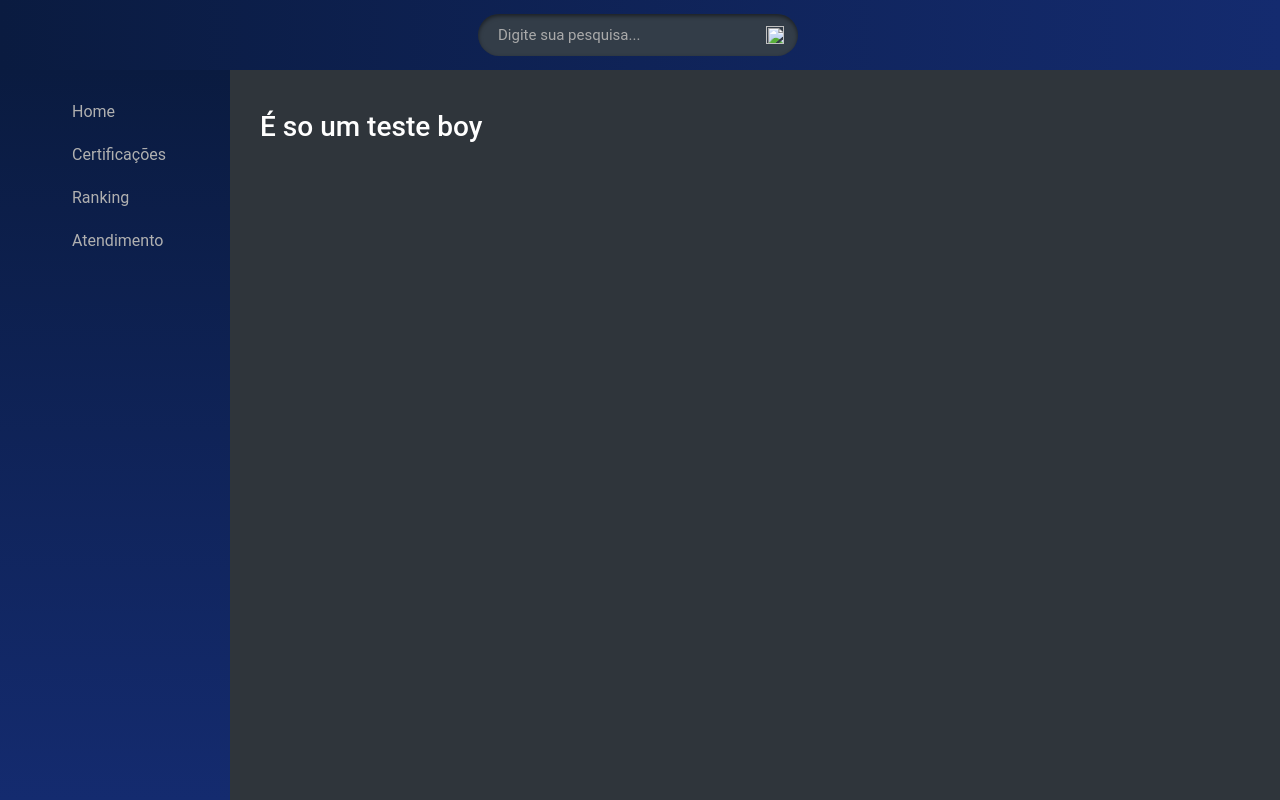
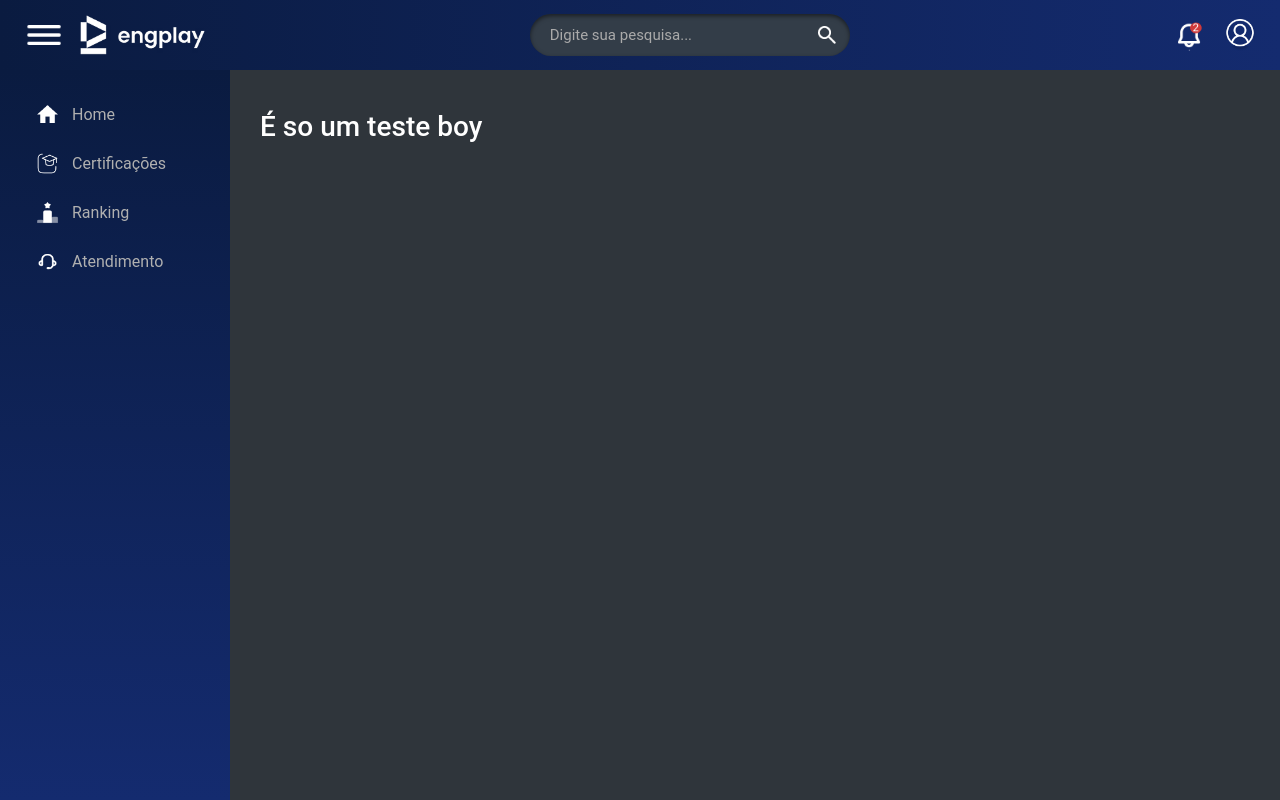
Before and after one commit to Doctor069/Residencia-de-Software-I---UNIT, a plain HTML site: page Engplay/HTML/sub-paginas/atendimento.html in a window 1280 px wide. Drawn offline with Linux system fonts and the light colour scheme.

Commit message:
finalização das correções

```diff
--- a/Engplay/HTML/sub-paginas/atendimento.html
+++ b/Engplay/HTML/sub-paginas/atendimento.html
@@ -5,7 +5,7 @@
     <meta charset="UTF-8">
     <meta name="viewport" content="width=device-width, initial-scale=1.0">
     <title>Cancelamento</title>
-    <link rel="stylesheet" href="/CSS/css_geral.css">
+    <link rel="stylesheet" href="/Engplay/CSS/css_geral.css">
 </head>
 
 <body>
@@ -13,40 +13,40 @@
         <div id="superior">
             <div id="superior-left">
                 <button>
-                    <img src="/imagens/barra superior/icon - tres linhas.png" alt="">
+                    <img src="/Engplay/assets/barra superior/icon - tres linhas.png" alt="">
                 </button>
-                <a href="/HTML/home.html">
-                    <img src="/imagens/logo - engplay.png" alt="">
+                <a href="/Engplay/HTML/sub-paginas/home.html">
+                    <img src="/Engplay/assets/logo - engplay.png" alt="">
                 </a>
             </div>
 
             <form action="/buscar" method="GET">
                 <input type="text" name="pesquisa" placeholder="Digite sua pesquisa...">
                 <button type="submit">
-                    <img src="/imagens/barra superior/icon - pesquisa.png" alt="">
+                    <img src="/Engplay/assets/barra superior/icon - pesquisa.png" alt="">
                 </button>
             </form>
 
             <div id="icones-direita">
-                <a href=""><img src="/imagens/barra superior/icon - notificacoes.png" alt=""></a>
-                <a href=""><img src="/imagens/barra superior/icon - conta.png" alt=""></a>
+                <a href=""><img src="/Engplay/assets/barra superior/icon - notificacoes.png" alt=""></a>
+                <a href=""><img src="/Engplay/assets/barra superior/icon - conta.png" alt=""></a>
             </div>
         </div>
         <div id="lateral">
-            <a href="/HTML/home.html" class="oculto">
-                <img src="/imagens/barra lateral/icon - home.png" alt="" class="oculto">
+            <a href="/Engplay/HTML/sub-paginas/home.html" class="oculto">
+                <img src="/Engplay/assets/barra lateral/icon - home.png" alt="" class="oculto">
                 <p>Home</p>
             </a>
-            <a href="/HTML/certificados.html">
-                <img src="/imagens/barra lateral/icon - certificados.png" alt="" class="oculto">
+            <a href="/Engplay/HTML/sub-paginas/certificados.html">
+                <img src="/Engplay/assets/barra lateral/icon - certificados.png" alt="" class="oculto">
                 <p>Certificações</p>
             </a>
-            <a href="/HTML/ranking.html">
-                <img src="/imagens/barra lateral/icon - ranking.png" alt="" class="oculto">
+            <a href="/Engplay/HTML/sub-paginas/ranking.html">
+                <img src="/Engplay/assets/barra lateral/icon - ranking.png" alt="" class="oculto">
                 <p>Ranking</p>
             </a>
-            <a href="/HTML/atendimento.html">
-                <img src="/imagens/barra lateral/icon - atendimento.png" alt="" class="oculto">
+            <a href="/Engplay/HTML/sub-paginas/atendimento.html">
+                <img src="/Engplay/assets/barra lateral/icon - atendimento.png" alt="" class="oculto">
                 <p>Atendimento</p>
             </a>
         </div>
```
Also changed, not shown: Engplay/HTML/pagina2.html (+1 -1 lines), Engplay/HTML/pagina3.html (+1 -1 lines), Engplay/HTML/pagina4.html (+1 -1 lines), Engplay/HTML/sub-paginas/certificados.html (+15 -15 lines), Engplay/HTML/sub-paginas/home.html (+15 -15 lines), Engplay/HTML/sub-paginas/notificações.html (+15 -15 lines), Engplay/HTML/sub-paginas/perfil.html (+15 -15 lines), Engplay/HTML/sub-paginas/ranking.html (+15 -15 lines), Engplay/index.html (+1 -1 lines).
